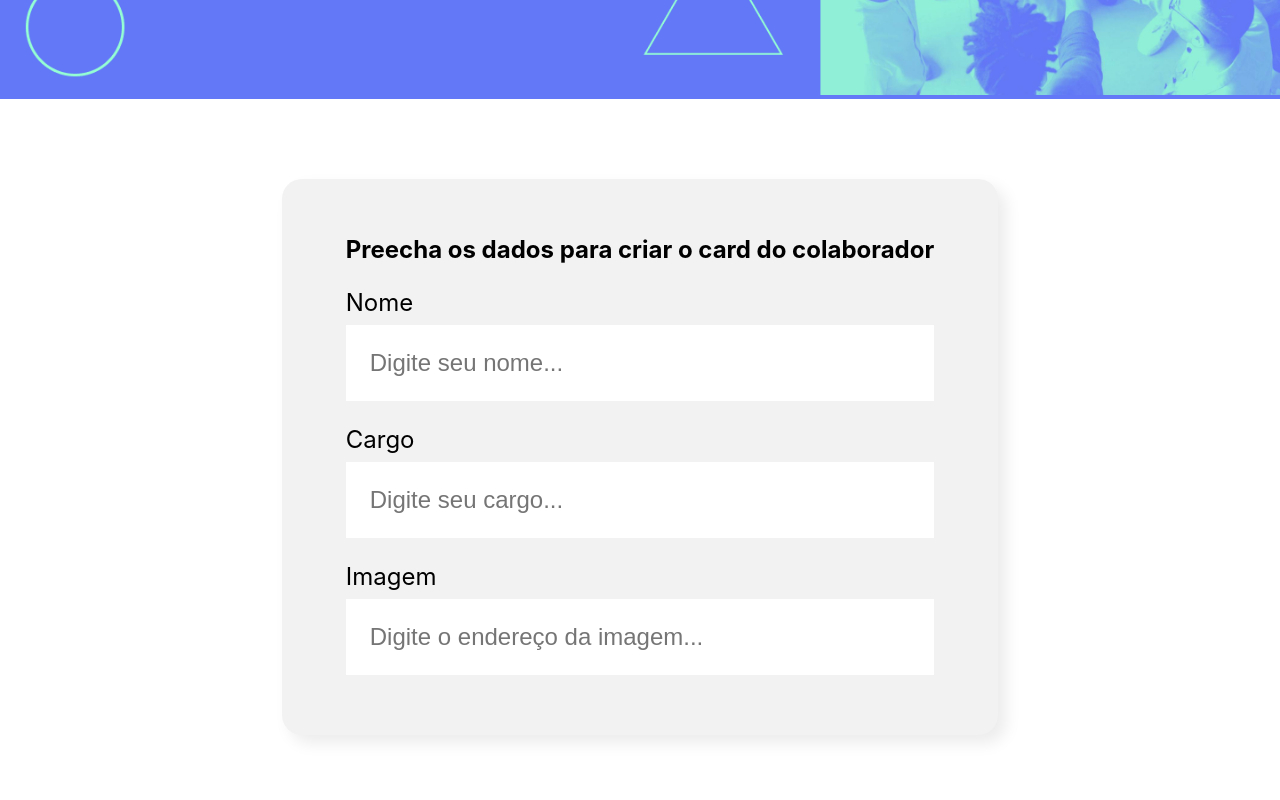
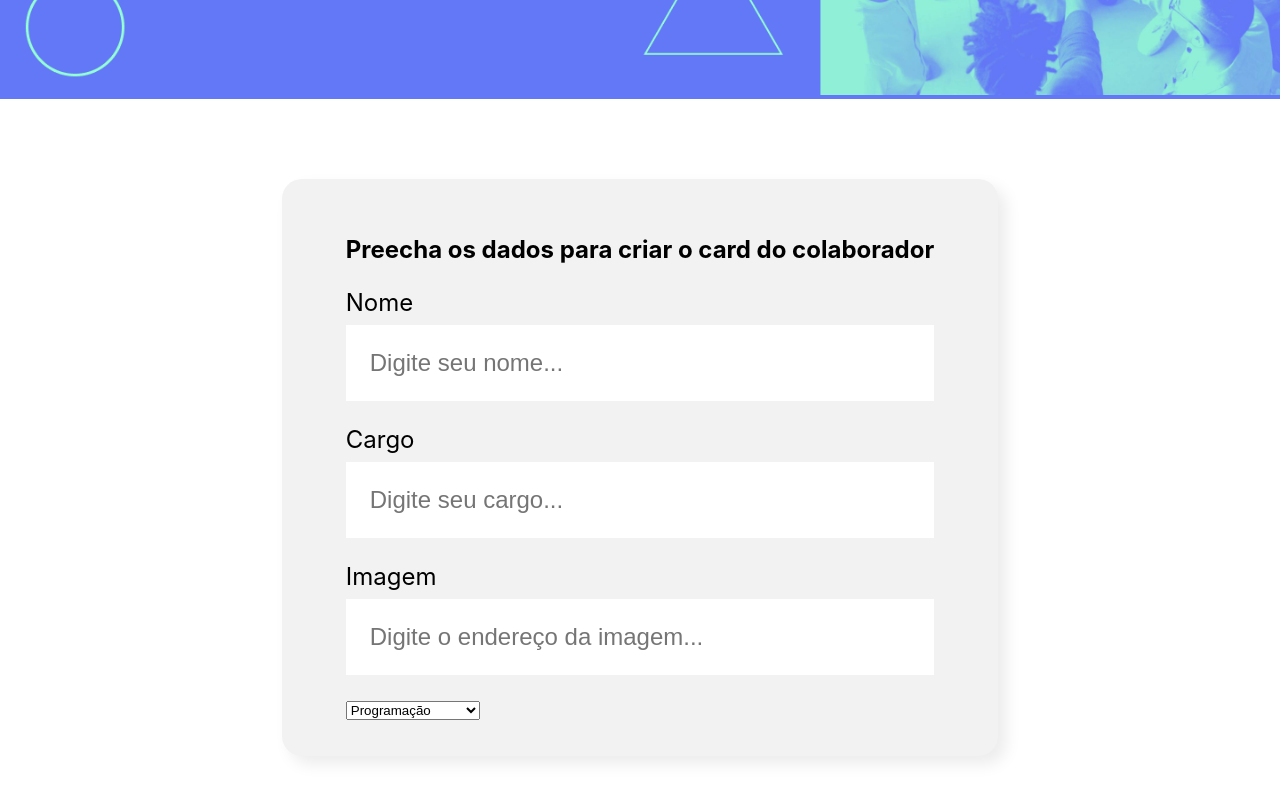
Before and after one commit to LeonardoTorresRodrigues/organo, a JavaScript app: page / in a window 1280 px wide. Shown: the part 399-1199 px from the top of the page. Built offline with nearby package versions, Linux system fonts and the light colour scheme; the HTML template or start-up script is replaced by a standard one.

Commit message:
feat: add ListaSuspensa component

```diff
--- a/src/components/Formulario/index.js
+++ b/src/components/Formulario/index.js
@@ -1,7 +1,19 @@
 import CampoTexto from '../CampoTexto';
+import ListaSuspensa from '../ListaSuspensa';
 import './Formulario.css';
 
 const Formulario = () => {
+
+    const times = [
+        'Programação',
+        'Front-End',
+        'Data Science',
+        'Deveops',
+        'UX e Desingn',
+        'Mobile',
+        'Inovação e Gestão'
+    ];
+
     return (
         <section className='formulario'>
             <form>
@@ -9,6 +21,7 @@
                 <CampoTexto label="Nome" placeholder="Digite seu nome"/>
                 <CampoTexto label="Cargo" placeholder="Digite seu cargo"/>
                 <CampoTexto label="Imagem" placeholder="Digite o endereço da imagem"/>
+                <ListaSuspensa itens={times} />
             </form>
         </section>
     )
--- /dev/null
+++ b/src/components/ListaSuspensa/index.js
@@ -0,0 +1,14 @@
+import './ListaSuspensa.css';
+
+const ListaSuspensa = (props) => {
+    return (
+        <div>
+            <label>{props.label}</label>
+            <select>
+                {props.itens.map(item => <option>{item}</option>)}
+            </select>
+        </div>
+    )
+}
+
+export default ListaSuspensa;
```
Also changed, not shown: src/components/ListaSuspensa/ListaSuspensa.css (added).
